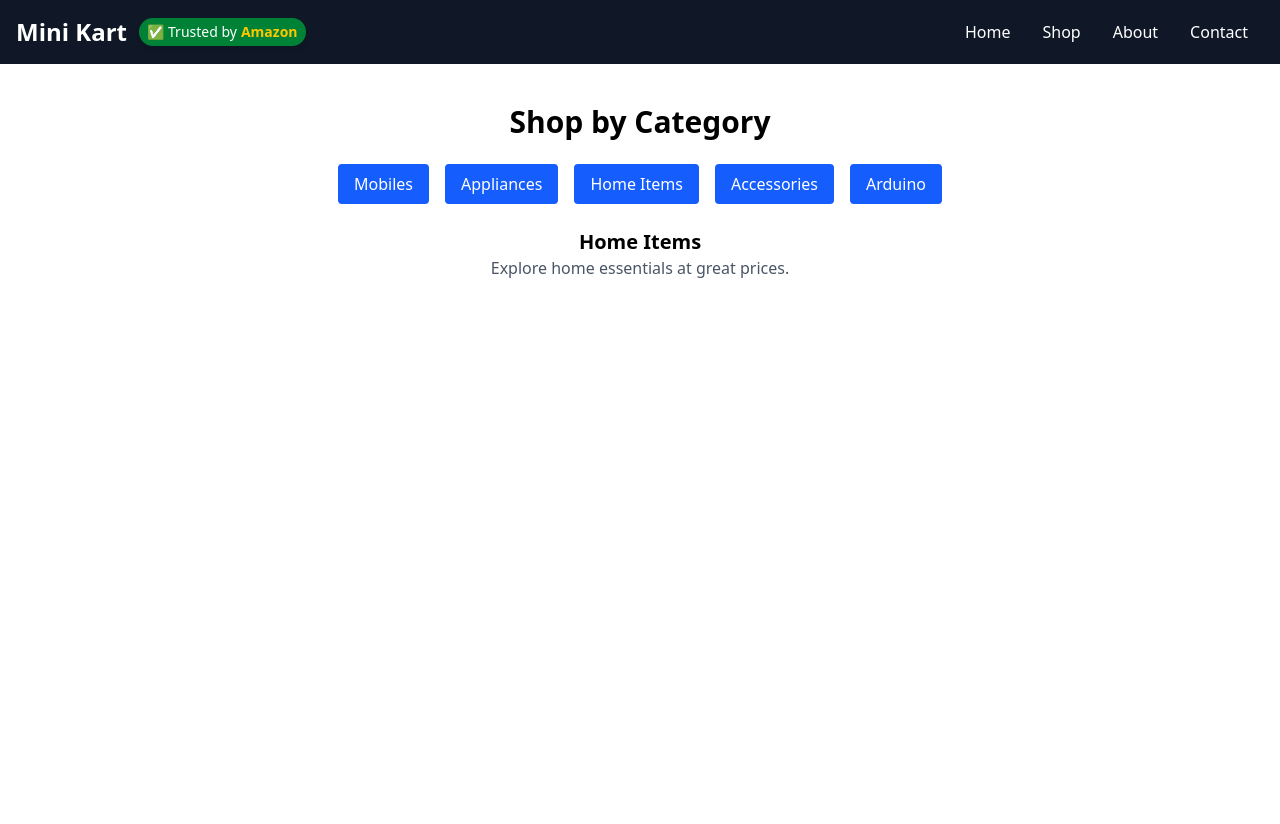
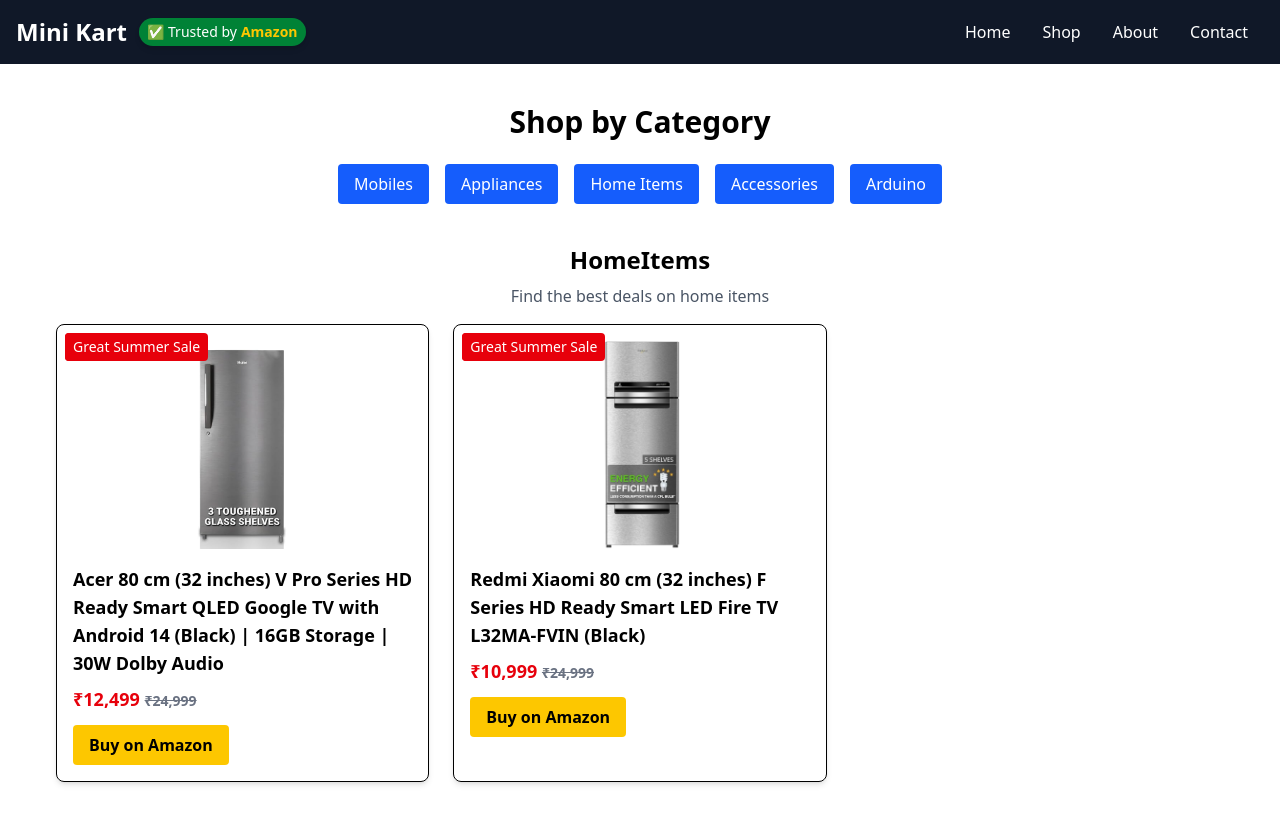
Before and after one commit to Hari428867/ecommerce-app, a React (Vite) app: page /shop in a window 1280 px wide. Both pictures are taken after a click on the button "Home Items". Shown: the top 824 px of the page. Before the commit the page ends 800 px from the top, so only its background shows below. Built offline with nearby package versions, Linux system fonts and the light colour scheme.

Commit message:
Update HomeItems.jsx

```diff
--- a/src/pages/categories/HomeItems.jsx
+++ b/src/pages/categories/HomeItems.jsx
@@ -2,9 +2,73 @@
 
 function HomeItems() {
   return (
-    <div>
-      <h2 className="text-xl font-bold text-center">Home Items</h2>
-      <p className="text-center text-gray-600">Explore home essentials at great prices.</p>
+    <div className="p-4">
+      <h2 className="text-2xl font-bold text-center mb-2">HomeItems</h2>
+      <p className="text-center text-gray-600 mb-4">
+        Find the best deals on home items
+      </p>
+
+      <div className="grid grid-cols-1 sm:grid-cols-2 md:grid-cols-3 gap-6">
+        {/* Appliance Card 1 */}
+        <div className="border rounded-lg p-4 shadow-md relative">
+          <span className="absolute top-2 left-2 bg-red-600 text-white px-2 py-1 text-sm rounded">
+            -50%
+          </span>
+          <span className="absolute top-2 left-2 bg-red-600 text-white px-2 py-1 text-sm rounded">
+            Great Summer Sale
+          </span>
+          <img
+            src="/images/refridgerator.png"
+            alt="Acer smart tv"
+            className="w-full h-52 object-contain mb-4"
+          />
+          <h3 className="font-semibold text-lg mb-2">
+            Acer 80 cm (32 inches) V Pro Series HD Ready Smart QLED Google TV with Android 14 (Black) | 16GB Storage | 30W Dolby Audio
+          </h3>
+          <div className="text-red-600 font-bold text-lg">
+            ₹12,499{" "}
+            <span className="line-through text-gray-500 text-sm">₹24,999</span>
+          </div>
+          <a
+            href="https://amzn.to/4jYgCEy"
+            target="_blank"
+            rel="noopener noreferrer"
+            className="inline-block mt-3 px-4 py-2 bg-yellow-400 text-black rounded font-semibold hover:bg-yellow-300"
+          >
+            Buy on Amazon
+          </a>
+        </div>
+
+        {/* Appliance Card 2 */}
+        <div className="border rounded-lg p-4 shadow-md relative">
+          <span className="absolute top-2 left-2 bg-red-600 text-white px-2 py-1 text-sm rounded">
+            -56%
+          </span>
+          <span className="absolute top-2 left-2 bg-red-600 text-white px-2 py-1 text-sm rounded">
+            Great Summer Sale
+          </span>
+          <img
+            src="/images/tripledoor.png"
+            alt="Triple Door Refrigerator"
+            className="w-full h-52 object-contain mb-4"
+          />
+          <h3 className="font-semibold text-lg mb-2">
+            Redmi Xiaomi 80 cm (32 inches) F Series HD Ready Smart LED Fire TV L32MA-FVIN (Black)
+          </h3>
+          <div className="text-red-600 font-bold text-lg">
+            ₹10,999{" "}
+            <span className="line-through text-gray-500 text-sm">₹24,999</span>
+          </div>
+          <a
+            href="https://amzn.to/42X12SL"
+            target="_blank"
+            rel="noopener noreferrer"
+            className="inline-block mt-3 px-4 py-2 bg-yellow-400 text-black rounded font-semibold hover:bg-yellow-300"
+          >
+            Buy on Amazon
+          </a>
+        </div>
+      </div>
     </div>
   );
 }
```
